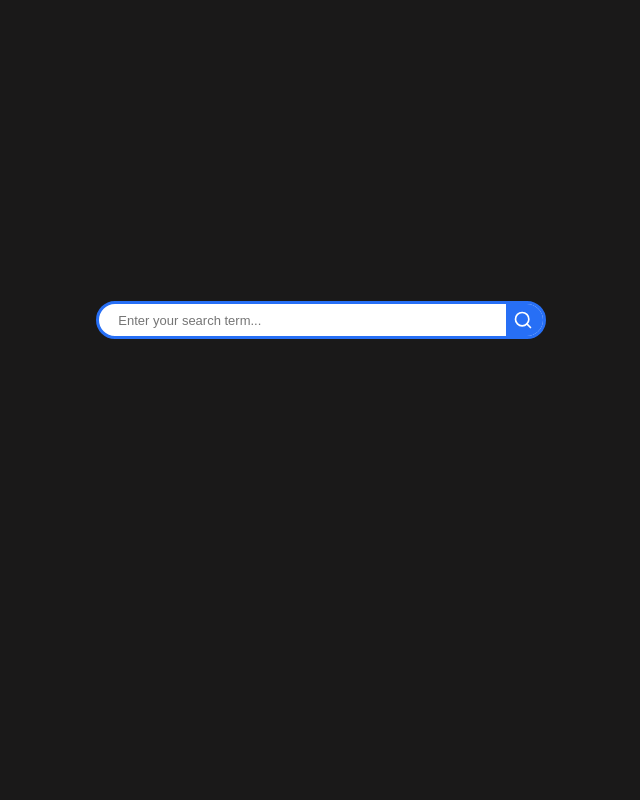
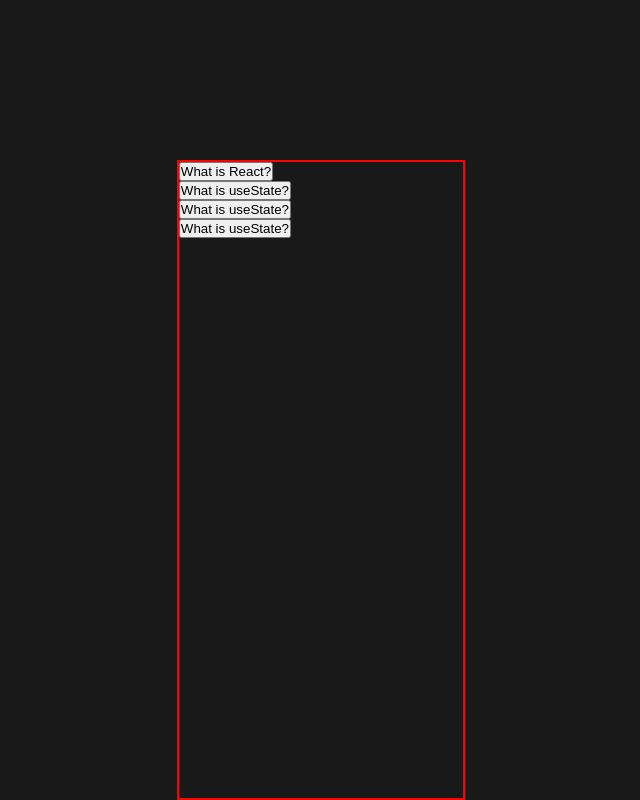
Before and after one commit to ShivWK/Machine-Coding-Round-Questions, a React (Vite) app: page / in a window 1280 px wide. Shown: the whole page, without its empty margins (319-959 px from the left). Built offline with nearby package versions, Linux system fonts and the light colour scheme.

Commit message:
create the accordion component

```diff
--- a/src/App.jsx
+++ b/src/App.jsx
@@ -3,7 +3,8 @@
 // import PaginationSecondParent from "./components/pagination/PaginationSecondParent";
 // import InfiniteScrollParent from "./components/infinite_scroll/InfiniteScrollParent"
 // import ModalParent from "./components/modal/ModalParent"
-import AutoCompleteParent from "./components/autocomplete/AutoCompleteParent"
+// import AutoCompleteParent from "./components/autocomplete/AutoCompleteParent"
+import AccordionParent from "./components/accordion/accordionParent"
 
 function App() {
   return (
@@ -12,7 +13,8 @@ function App() {
     // <PaginationSecondParent />
     // <InfiniteScrollParent />
     // <ModalParent />
-    <AutoCompleteParent />
+    // <AutoCompleteParent />
+    <AccordionParent />
   )
 }
 
--- /dev/null
+++ b/src/Components/accordion/Accordion.jsx
@@ -0,0 +1,63 @@
+import { useState } from "react"
+import AccordionItem from "./AccordionItem";
+import "./accordion.css";
+
+const Accordion = ({ allowMultiple = true }) => {
+    const [openIndex, setOpenIndex] = useState([]);
+
+    const data = [
+        {
+            id: 1,
+            title: "What is React?",
+            content: "React is a JavaScript library for building UI."
+        },
+        {
+            id: 2,
+            title: "What is useState?",
+            content: "useState is a React hook to manage state."
+        },
+        {
+            id: 3,
+            title: "What is useState?",
+            content: "useState is a React hook to manage state."
+        },
+        {
+            id: 4,
+            title: "What is useState?",
+            content: "useState is a React hook to manage state."
+        }
+    ];
+
+    const handleToggle = (index) => {
+        if (allowMultiple) {
+            setOpenIndex(prv => {
+                return prv.includes(index)
+                    ? prv.filter(itemIndex => itemIndex !== index)
+                    : [...prv, index]
+            })
+        } else {
+            setOpenIndex(prv => {
+                return prv.includes(index)
+                    ? []
+                    : [index]
+            })
+        }
+    }
+
+    console.log(openIndex)
+
+    return (
+        <div className="accordion">
+            {
+                data.map((item, index) => <AccordionItem
+                    key={item.id}
+                    item={item}
+                    isOpen={openIndex.includes(index)}
+                    onClick={() => handleToggle(index)}
+                />)
+            }
+        </div>
+    )
+}
+
+export default Accordion
--- /dev/null
+++ b/src/Components/accordion/AccordionItem.jsx
@@ -0,0 +1,41 @@
+import { useEffect, useState, useRef } from 'react';
+import "./accordion.css";
+
+const AccordionItem = ({ item, onClick, isOpen }) => {
+    return (
+        <div className='accordion__item'>
+            <button onClick={onClick}>
+                {item.title}
+            </button>
+            <AnimatedContent isOpen={isOpen}>
+                {item.content}
+            </AnimatedContent>
+        </div>
+    )
+}
+
+const AnimatedContent = ({ isOpen, children }) => {
+    const [height, setHeight] = useState(0);
+    const containerRef = useRef(null);
+
+    useEffect(() => {
+        if (isOpen) {
+            if (!containerRef.current) return;
+            setHeight(containerRef.current.scrollHeight)
+        } else {
+            setHeight(0);
+        }
+    }, [isOpen])
+
+    return <div style={{
+        height: height,
+        overflow: "hidden",
+        transition: "height .3s ease"
+    }}>
+        <div ref={containerRef}>
+            <p>{children}</p>
+        </div>
+    </div>
+}
+
+export default AccordionItem
--- /dev/null
+++ b/src/Components/accordion/AccordionParent.jsx
@@ -0,0 +1,12 @@
+import Accordion from "./Accordion";
+import "./accordion.css"
+
+const AccordionParent = () => {
+  return (
+    <div className="accordion__parent">
+        <Accordion />
+    </div>
+  )
+}
+
+export default AccordionParent
--- /dev/null
+++ b/src/Components/accordion/accordion.css
@@ -0,0 +1,30 @@
+* {
+    padding: 0;
+    margin: 0;
+    box-sizing: border-box;
+}
+
+.accordion__parent {
+    height: 100vh;
+    width: 100%;
+    display: flex;
+    justify-content: center;
+    padding-top: 10rem;
+}
+
+.accordion {
+    border: 2px solid red;
+    height: auto;
+}
+
+.accordion__item {
+
+}
+
+.accordion__item-title {
+
+}
+
+.accordion__item-description {
+
+}
```
